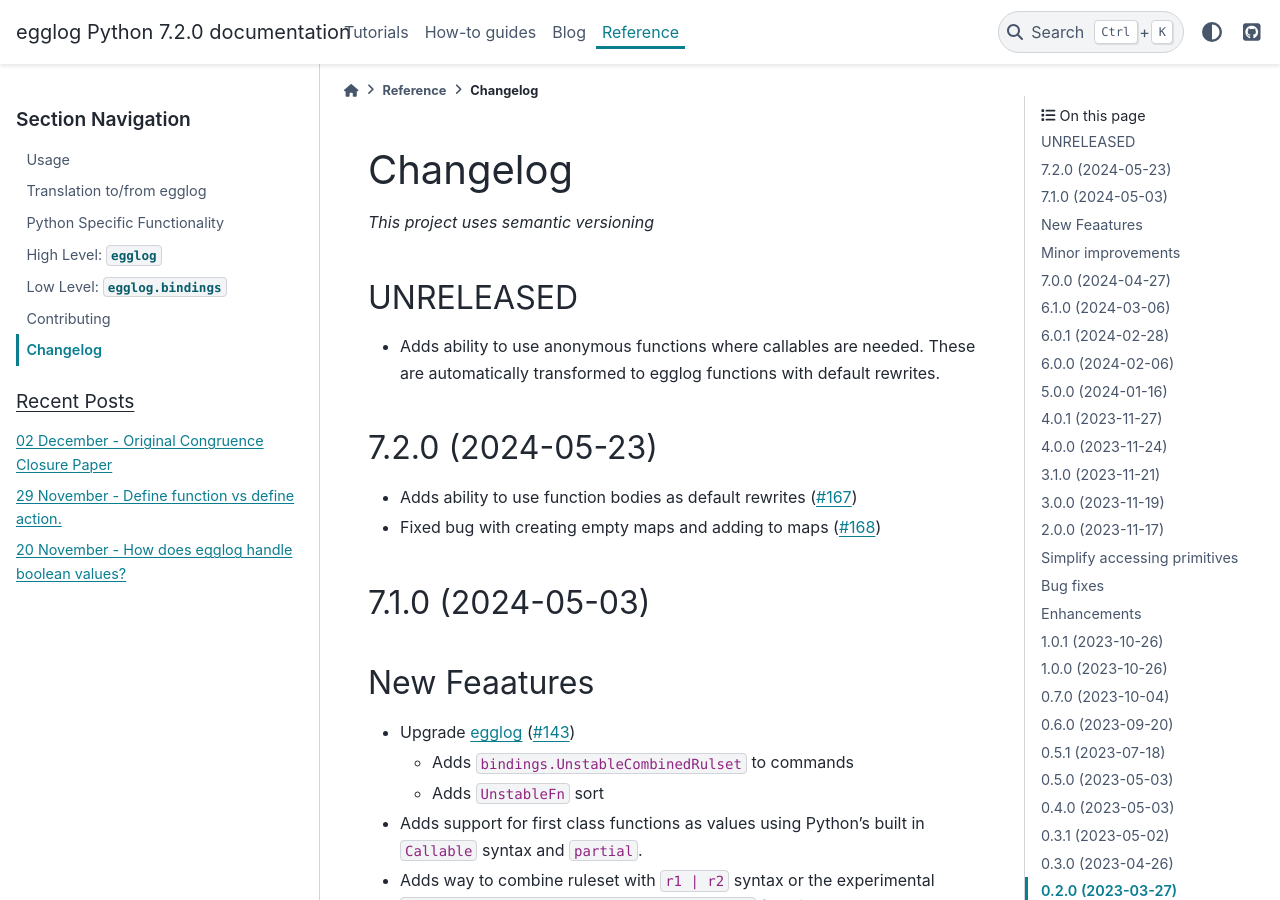
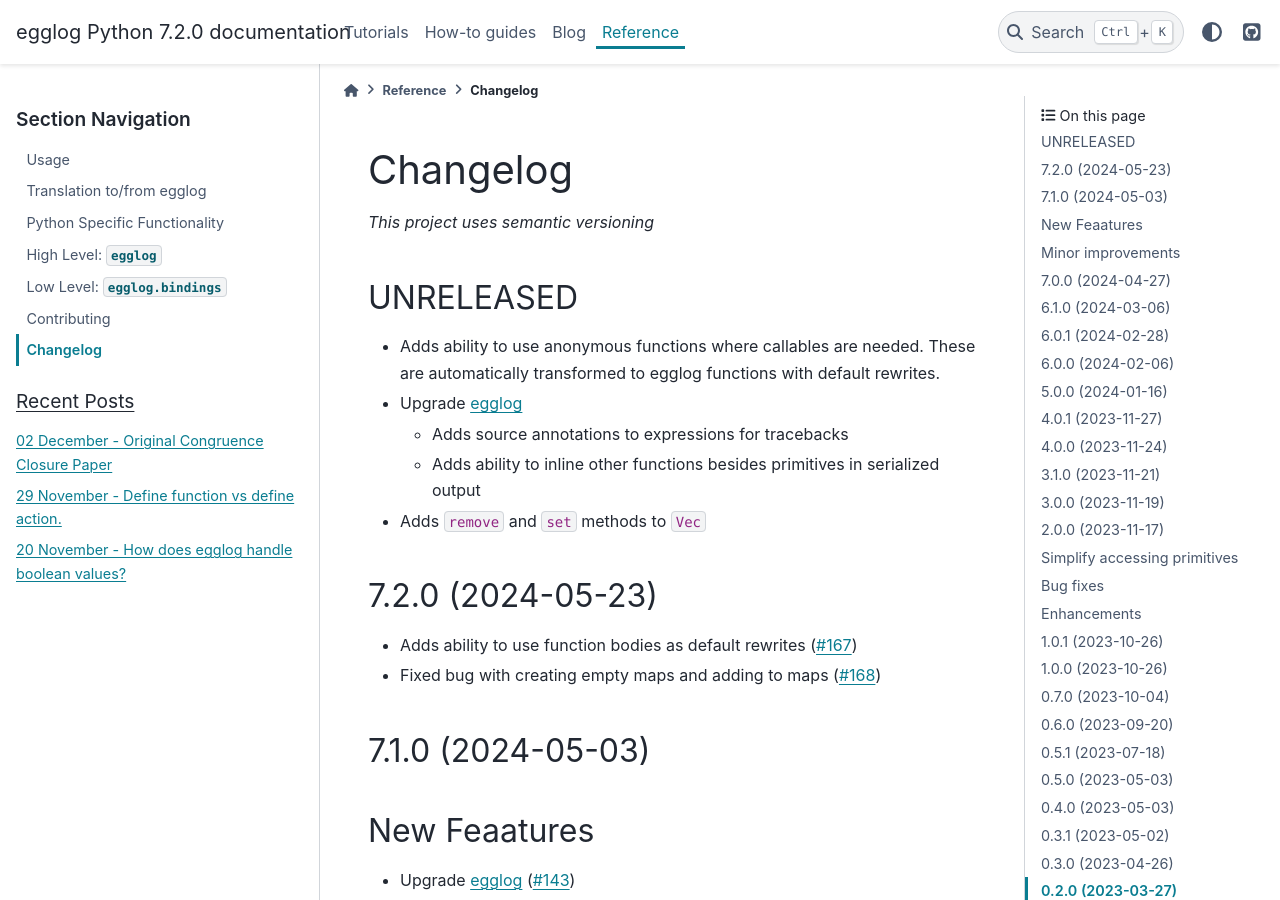
Before and after one commit to egraphs-good/egglog-python, a Sphinx documentation site: the page built from docs/changelog.md, in a window 1280 px wide and 900 px high. Built offline with Sphinx 7.4.7 and the PyData theme 0.15.4, drawn with Linux system fonts in a browser that asks for light colours; pages that are not in the unit, such as notebooks, are missing from menus; comment, search, counter and statistics services are not loaded; the version number is read from the project's files by our own code.

Commit message:
Update changelog

```diff
--- a/docs/changelog.md
+++ b/docs/changelog.md
@@ -6,6 +6,10 @@ _This project uses semantic versioning_
 
 - Adds ability to use anonymous functions where callables are needed. These are automatically transformed to egglog
   functions with default rewrites.
+- Upgrade [egglog](https://github.com/egraphs-good/egglog/compare/fb4a9f114f9bb93154d6eff0dbab079b5cb4ebb6...saulshanabrook:egg-smol:a555b2f5e82c684442775cc1a5da94b71930113c)
+  - Adds source annotations to expressions for tracebacks
+  - Adds ability to inline other functions besides primitives in serialized output
+- Adds `remove` and `set` methods to `Vec`
 
 ## 7.2.0 (2024-05-23)
 
```
Also changed, not shown: docs/reference/design.md (deleted, +0 -10 lines).
